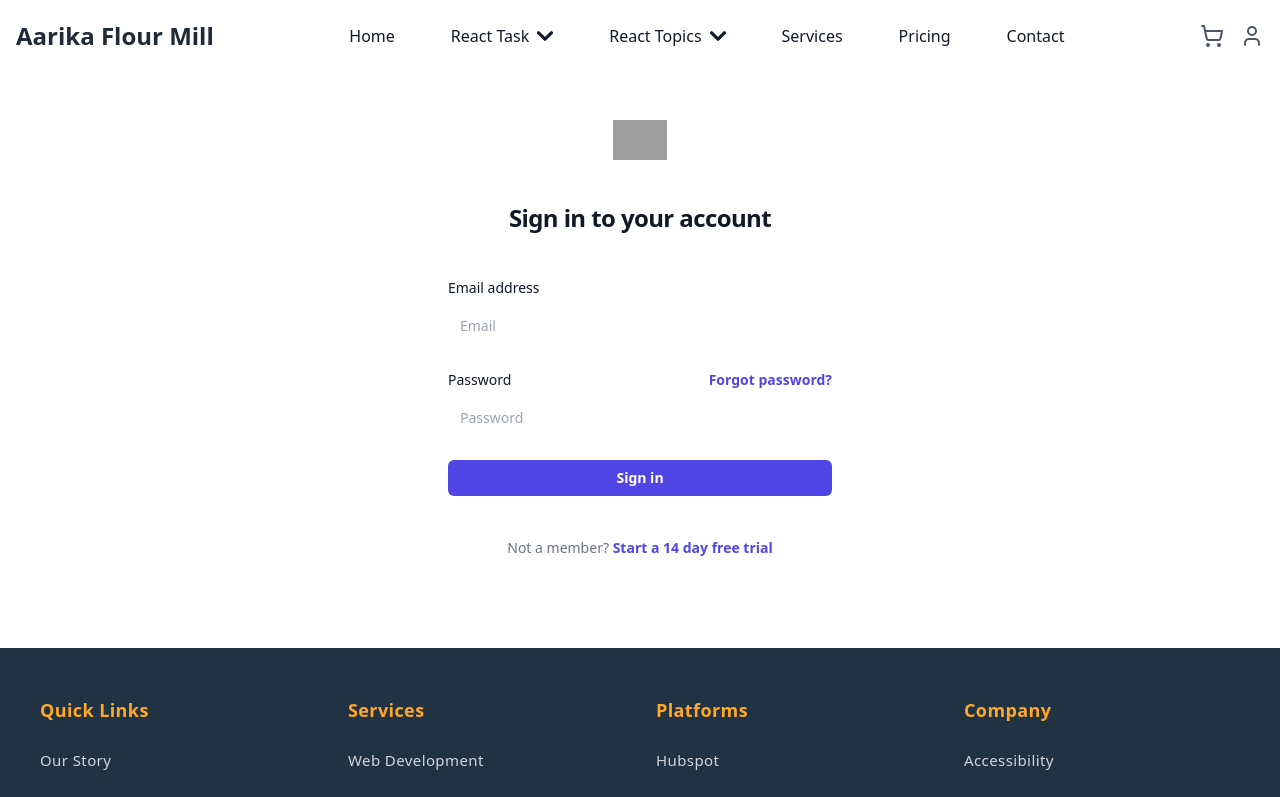
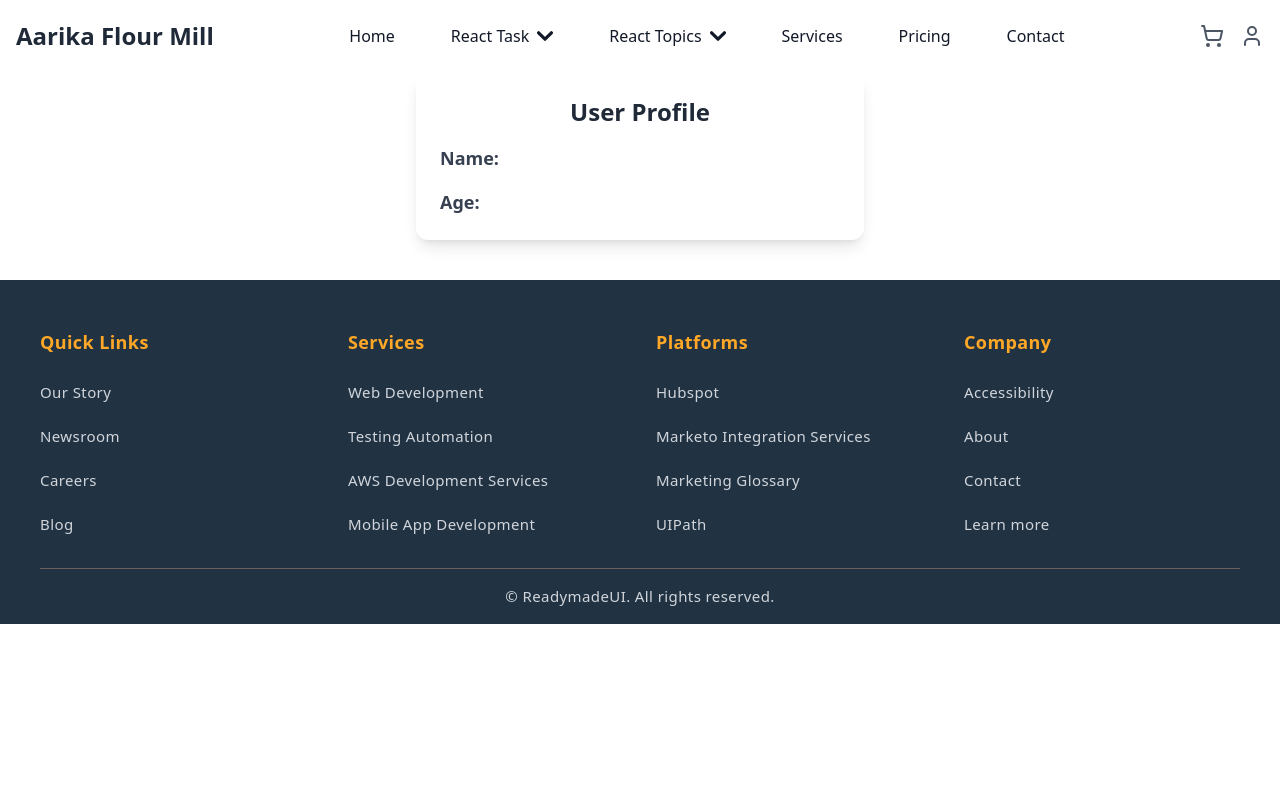
Before and after one commit to jitendra768/React-Redux-Thunk-Project, a React (Vite) app: page /pureComponent in a window 1280 px wide. Before the commit this address led to /login. Shown: the top 797 px of the page. Built offline with nearby package versions, Linux system fonts and the light colour scheme; grey boxes are pictures that could not be loaded.

Commit message:
Topics-update

```diff
--- a/src/Components/Header/Navbar.jsx
+++ b/src/Components/Header/Navbar.jsx
@@ -277,6 +277,30 @@ export default function Navbar() {
                     >
                       Use Reducer
                     </Link>
+                    <Link
+                      to={"/useMemo"}
+                      className="block px-4 py-2 text-gray-700 hover:bg-gray-100"
+                    >
+                      Use Memo
+                    </Link>
+                    <Link
+                      to={"/effect"}
+                      className="block px-4 py-2 text-gray-700 hover:bg-gray-100"
+                    >
+                      Use Effect
+                    </Link>
+                    <Link
+                      to={"/callback"}
+                      className="block px-4 py-2 text-gray-700 hover:bg-gray-100"
+                    >
+                      Use callback
+                    </Link>
+                    <Link
+                      to={"/pureComponent"}
+                      className="block px-4 py-2 text-gray-700 hover:bg-gray-100"
+                    >
+                      Pure Component
+                    </Link>
                     <a
                       href="#"
                       className="block px-4 py-2 text-gray-700 hover:bg-gray-100"
--- a/src/Components/React-Topics/PureComponents/PureClass.jsx
+++ b/src/Components/React-Topics/PureComponents/PureClass.jsx
@@ -5,17 +5,28 @@
 // with a shallow comparison of props and state.
 // If the props and state haven't changed, the component won't re-render.
 
-import { PureComponent } from 'react';
+import { PureComponent } from "react";
 
 class UserProfile extends PureComponent {
   render() {
     const { name, age } = this.props;
-    console.log('UserProfile rendered'); // Log to check re-renders
+    console.log("UserProfile rendered"); // Log to check re-renders
     return (
-      <div>
-        <h2>User Profile</h2>
-        <p>Name: {name}</p>
-        <p>Age: {age}</p>
+      <div className="max-w-md mx-auto bg-white rounded-xl shadow-lg overflow-hidden p-6 space-y-4">
+        {/* Heading */}
+        <h2 className="text-2xl font-bold text-gray-800 text-center">
+          User Profile
+        </h2>
+
+        {/* Name */}
+        <p className="text-lg text-gray-700">
+          <span className="font-semibold">Name:</span> {name}
+        </p>
+
+        {/* Age */}
+        <p className="text-lg text-gray-700">
+          <span className="font-semibold">Age:</span> {age}
+        </p>
       </div>
     );
   }
--- a/src/Components/React-Topics/PureComponents/PureFunction.jsx
+++ b/src/Components/React-Topics/PureComponents/PureFunction.jsx
@@ -15,7 +15,12 @@ const PureFunction = () => {
   return (
     <div>
       <UserProfile name={name} age={age} />
-      <button onClick={incrementCounter}>Increment Counter: {counter}</button>
+      <button
+        onClick={incrementCounter}
+        className="px-5 py-2.5 rounded-full text-white text-sm tracking-wider font-medium border border-current outline-none bg-[#333] hover:bg-[#222] active:bg-[#333]"
+      >
+        Increment Counter: {counter}
+      </button>
     </div>
   );
 };
--- a/src/routes.jsx
+++ b/src/routes.jsx
@@ -30,6 +30,7 @@ import Timezone from "./Components/React-Topics/Timezone/Timezone";
 import BgChanger from "./Components/React-Topics/BgChanger/BgChanger";
 import UseRefhooks from "./Components/React-Topics/Useref/UseRefhooks";
 import CounterReducer from "./Components/React-Topics/UseReducers/CounterReducer";
+import UserProfile from "./Components/React-Topics/PureComponents/PureClass";
 
 const router = createBrowserRouter([
   {
@@ -70,6 +71,10 @@ const router = createBrowserRouter([
       {
         path: "/customHook",
         element: <Counter />,
+      },
+      {
+        path: "/pureComponent",
+        element: <UserProfile />,
       },
       {
         path: "/useMemo",
```
